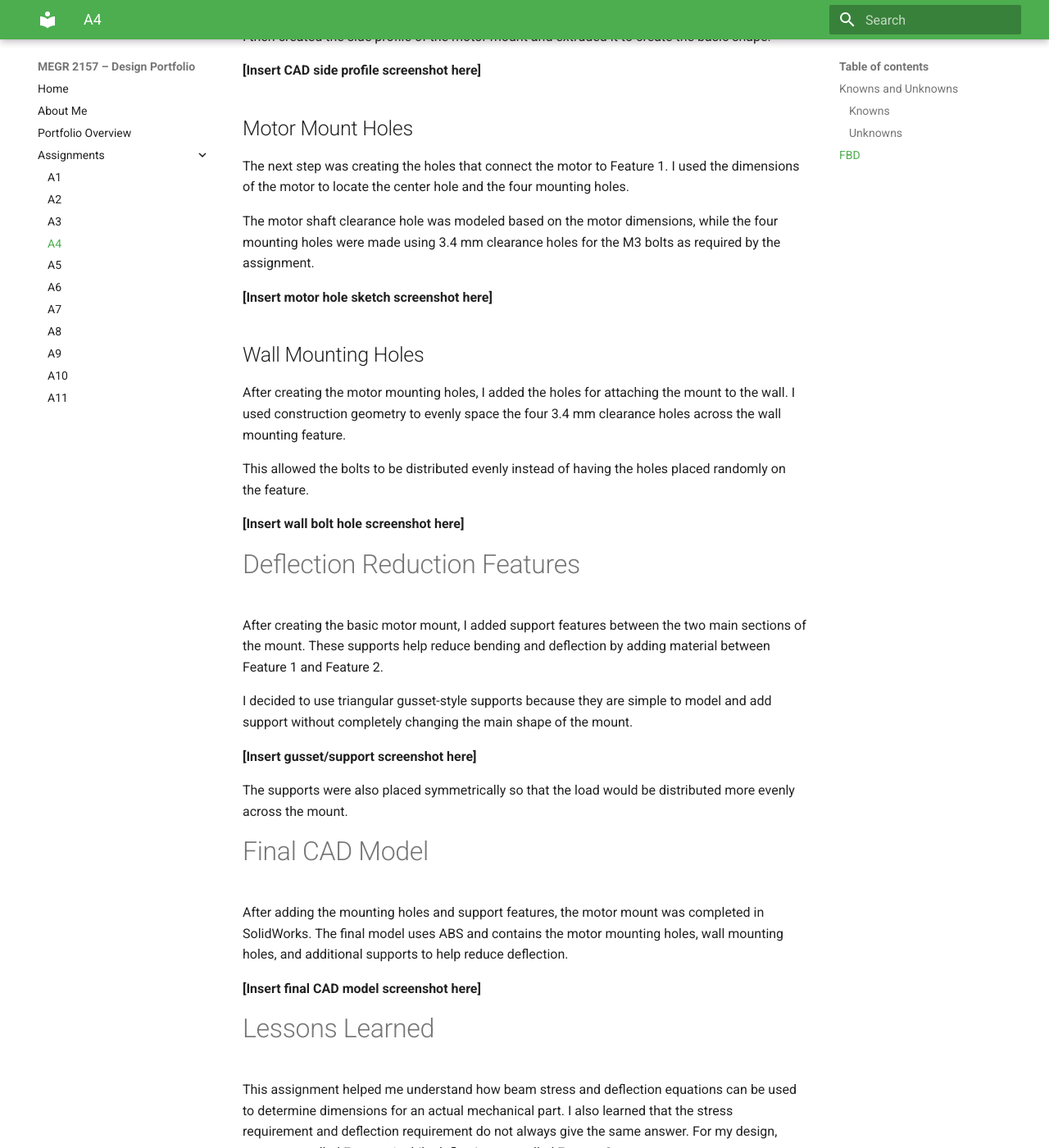
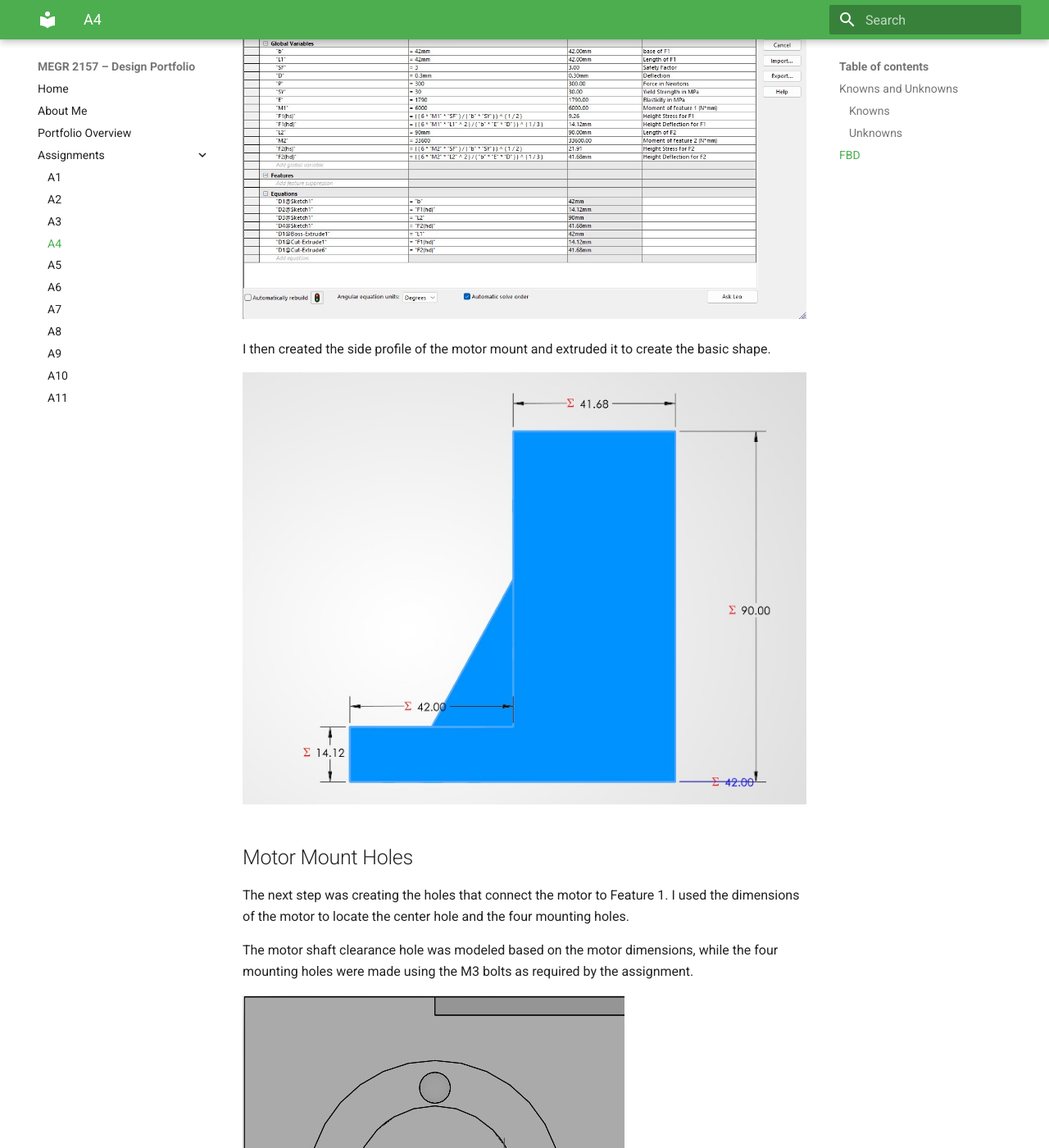
Before and after one commit to gmclean04/Mclean-MEGR-2156-Portfolio, an MkDocs documentation site: the page built from docs/assignments/A04/index.md, in a window 1280 px wide and 1400 px high, scrolled down 5339 px. Shown: the whole window at 82% size. Built offline with MkDocs 1.6.1 and Material for MkDocs 9.7.7, drawn with Linux system fonts in a browser that asks for light colours.

Commit message:
Update index.md

```diff
--- a/docs/assignments/A04/index.md
+++ b/docs/assignments/A04/index.md
@@ -97,19 +97,25 @@ The main values I used in SolidWorks were:
 - `Bolt_Clearance = 3.4 mm`
 - `Material = ABS`
 
-**[Insert SolidWorks equation editor screenshot here]**
+![image alt](https://github.com/gmclean04/Mclean-MEGR-2156-Portfolio/blob/27407df010530dde1ce340a13911a491cda2ef1c/docs/assignments/A04/CAD_0.jpg)
 
 I then created the side profile of the motor mount and extruded it to create the basic shape.
 
-**[Insert CAD side profile screenshot here]**
+![image alt](https://github.com/gmclean04/Mclean-MEGR-2156-Portfolio/blob/27407df010530dde1ce340a13911a491cda2ef1c/docs/assignments/A04/CAD_1.jpg)
 
 ## Motor Mount Holes
 
 The next step was creating the holes that connect the motor to Feature 1. I used the dimensions of the motor to locate the center hole and the four mounting holes.
 
-The motor shaft clearance hole was modeled based on the motor dimensions, while the four mounting holes were made using 3.4 mm clearance holes for the M3 bolts as required by the assignment.
+The motor shaft clearance hole was modeled based on the motor dimensions, while the four mounting holes were made using the M3 bolts as required by the assignment.
 
-**[Insert motor hole sketch screenshot here]**
+![image alt](https://github.com/gmclean04/Mclean-MEGR-2156-Portfolio/blob/27407df010530dde1ce340a13911a491cda2ef1c/docs/assignments/A04/CAD_3.jpg)
+
+![image alt](https://github.com/gmclean04/Mclean-MEGR-2156-Portfolio/blob/27407df010530dde1ce340a13911a491cda2ef1c/docs/assignments/A04/CAD_4.jpg)
+
+![image alt](https://github.com/gmclean04/Mclean-MEGR-2156-Portfolio/blob/27407df010530dde1ce340a13911a491cda2ef1c/docs/assignments/A04/CAD_5.jpg)
+
+![image alt](https://github.com/gmclean04/Mclean-MEGR-2156-Portfolio/blob/27407df010530dde1ce340a13911a491cda2ef1c/docs/assignments/A04/CAD_6.jpg)
 
 ## Wall Mounting Holes
 
@@ -117,7 +123,7 @@ After creating the motor mounting holes, I added the holes for attaching the mou
 
 This allowed the bolts to be distributed evenly instead of having the holes placed randomly on the feature.
 
-**[Insert wall bolt hole screenshot here]**
+![image alt](https://github.com/gmclean04/Mclean-MEGR-2156-Portfolio/blob/27407df010530dde1ce340a13911a491cda2ef1c/docs/assignments/A04/CAD_7.jpg)
 
 # Deflection Reduction Features
 
@@ -125,7 +131,7 @@ After creating the basic motor mount, I added support features between the two m
 
 I decided to use triangular gusset-style supports because they are simple to model and add support without completely changing the main shape of the mount.
 
-**[Insert gusset/support screenshot here]**
+![image alt](https://github.com/gmclean04/Mclean-MEGR-2156-Portfolio/blob/27407df010530dde1ce340a13911a491cda2ef1c/docs/assignments/A04/CAD_8.jpg)
 
 The supports were also placed symmetrically so that the load would be distributed more evenly across the mount.
 
@@ -133,7 +139,7 @@ The supports were also placed symmetrically so that the load would be distribute
 
 After adding the mounting holes and support features, the motor mount was completed in SolidWorks. The final model uses ABS and contains the motor mounting holes, wall mounting holes, and additional supports to help reduce deflection.
 
-**[Insert final CAD model screenshot here]**
+![image alt](https://github.com/gmclean04/Mclean-MEGR-2156-Portfolio/blob/27407df010530dde1ce340a13911a491cda2ef1c/docs/assignments/A04/CAD_9.jpg)
 
 # Lessons Learned
 
```
